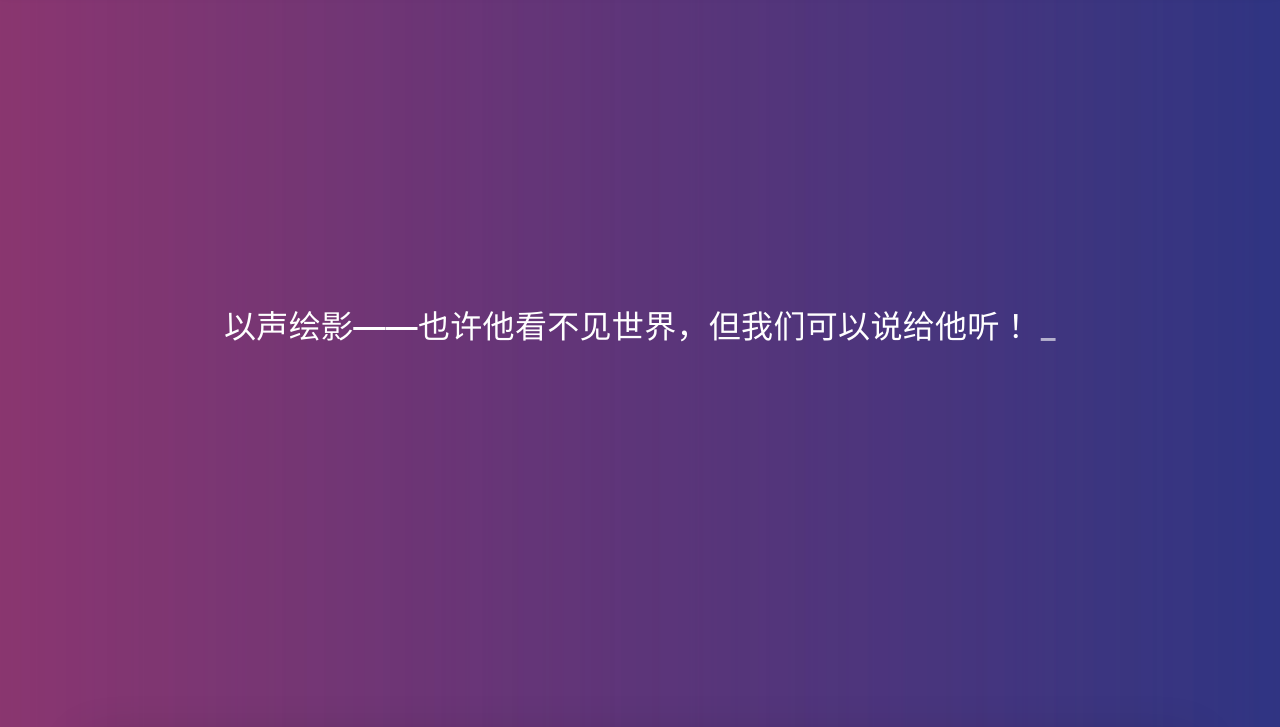
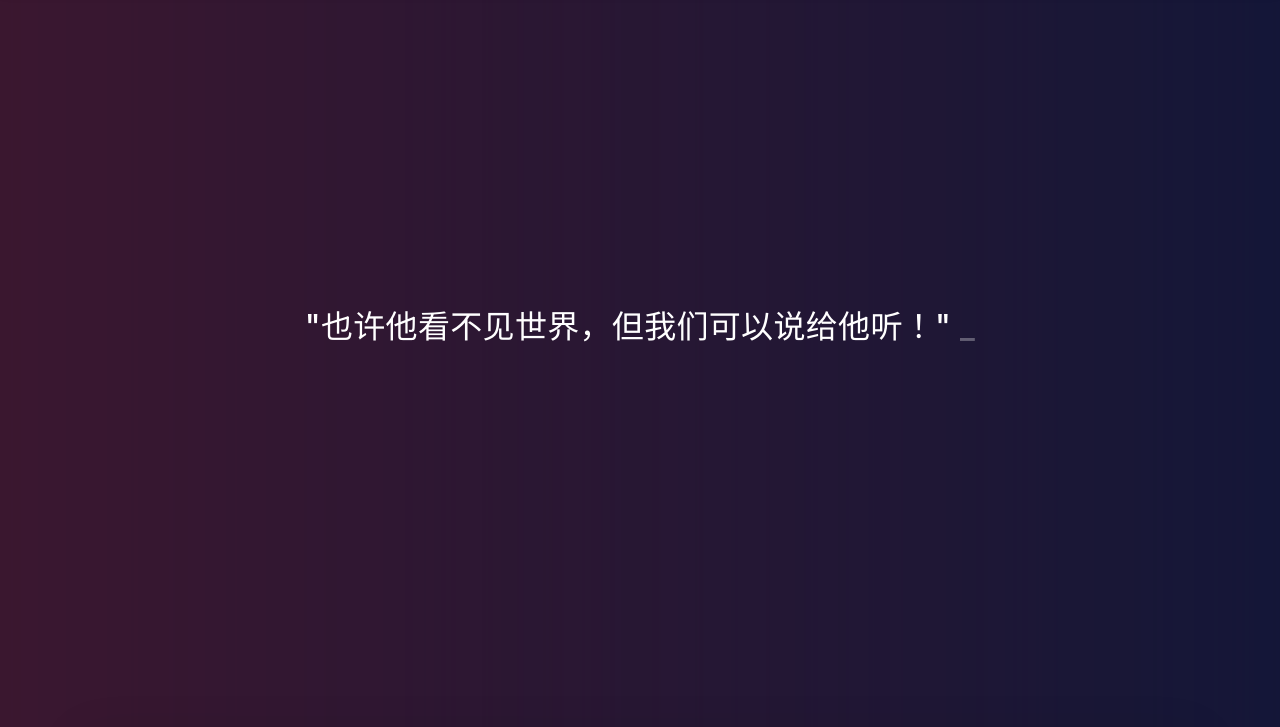
Before and after one commit to Team-AI-VD/Team-AI-VD.github.io, a plain HTML site: page index.html in a window 1280 px wide. Shown: the part 73-800 px from the top of the page. Drawn offline with nearby package versions, Linux system fonts and the light colour scheme; some icons are missing; a small style sheet from the web is missing.

Commit message:
Site updated: 2021-10-20 21:30:01

```diff
--- a/index.html
+++ b/index.html
@@ -140,9 +140,9 @@
          style="background: url('/img/default.png') no-repeat center center;
            background-size: cover;">
       <div class="full-bg-img">
-        <div class="mask flex-center" style="background-color: rgba(0, 0, 0, 0.3)">
+        <div class="mask flex-center" style="background-color: rgba(0, 0, 0, 0.7)">
           <div class="page-header text-center fade-in-up">
-            <span class="h2" id="subtitle" title="以声绘影——也许他看不见世界，但我们可以说给他听！">
+            <span class="h2" id="subtitle" title="&#34;也许他看不见世界，但我们可以说给他听！&#34;">
 
             </span>
 
```
